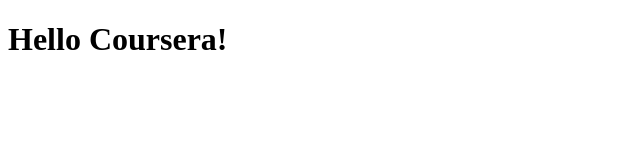
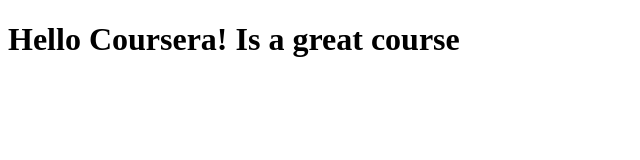
Before and after one commit to uloy18/Coursera-test, a plain HTML site: page site/index.html in a window 1280 px wide. Shown: the whole page, without its empty margins (0-640 px from the left). Drawn offline with Linux system fonts and the light colour scheme.

Commit message:
Addition to our page.

```diff
--- a/site/index.html
+++ b/site/index.html
@@ -4,6 +4,6 @@
 	<title>Hello Coursera!</title>
 </head>
 <body>
-<h1>Hello Coursera!</h1>
+<h1>Hello Coursera! Is a great course</h1>
 </body>
 </html>
```
